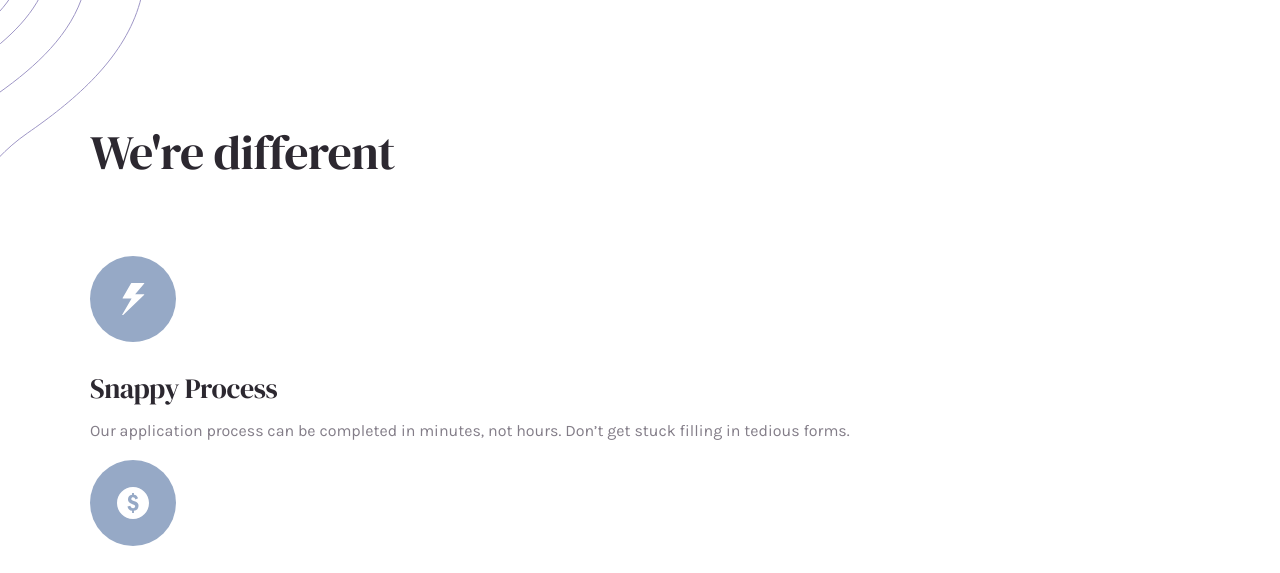
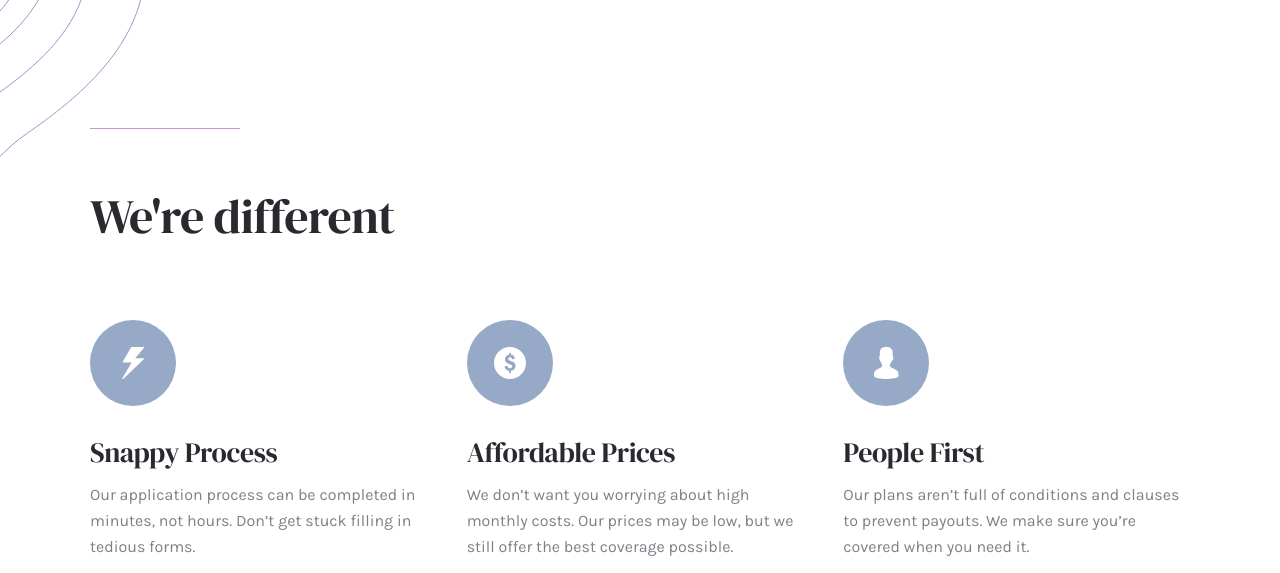
Before and after one commit to tihusky/insure-landing-page, a website: page index.html in a window 1280 px wide. Shown: the part 930-1503 px from the top of the page. Drawn offline with Linux system fonts and the light colour scheme.

Commit message:
Set max-width for paragraphs and add helper classes for text alignment

```diff
--- a/index.html
+++ b/index.html
@@ -71,7 +71,7 @@
 			<section class="hero">
 				<div class="container">
 					<div class="flex fw-wrap gap-horizontal">
-						<div class="column column-50 hero__body">
+						<div class="column column-50 hero__body ta-center ta-left-tablet">
 							<h1 class="heading-primary tc-light">
 								Humanizing your insurance.
 							</h1>
@@ -97,14 +97,14 @@
 				</div>
 			</section>
 
-			<section class="features">
+			<section class="features ta-center ta-left-tablet">
 				<div class="container">
-					<h2 class="heading-secondary heading-secondary--large tc-dark">
+					<h2 class="heading-secondary heading-secondary--large tc-dark divider-top">
 						We're different
 					</h2>
 
-					<div class="flex fw-wrap mt-huge">
-						<div class="card">
+					<div class="flex fw-wrap gap-horizontal gap-vertical mt-huge">
+						<div class="column column-33 card">
 							<img src="images/icon-snappy-process.svg" alt="" class="card__icon">
 
 							<h3 class="heading-tertiary mt-medium tc-dark">
@@ -117,7 +117,7 @@
 							</p>
 						</div>
 
-						<div class="card">
+						<div class="column column-33 card">
 							<img src="images/icon-affordable-prices.svg" alt="" class="card__icon">
 
 							<h3 class="heading-tertiary mt-medium tc-dark">
@@ -130,7 +130,7 @@
 							</p>
 						</div>
 
-						<div class="card">
+						<div class="column column-33 card">
 							<img src="images/icon-people-first.svg" alt="" class="card__icon">
 
 							<h3 class="heading-tertiary mt-medium tc-dark">
--- a/scss/base/_typography.scss
+++ b/scss/base/_typography.scss
@@ -71,6 +71,36 @@ body {
 // Paragraphs
 
 .paragraph {
+	max-width: 55ch;
 	font-size: 1rem;
 	line-height: 1.625;
 }
+
+//////////////////////////////
+// Text Alignment
+
+.ta-center {
+	text-align: center;
+
+	h1,
+	h2,
+	h3,
+	p {
+		margin-left: auto;
+		margin-right: auto;
+	}
+}
+
+.ta-left-tablet {
+	@media (min-width: $tablet) {
+		text-align: left;
+
+		h1,
+		h2,
+		h3,
+		p {
+			margin-left: 0;
+			margin-right: 0;
+		}
+	}
+}
--- a/scss/pages/_home.scss
+++ b/scss/pages/_home.scss
@@ -51,12 +51,10 @@
 		position: relative;
 		padding: 5.625rem 1.5rem;
 		background: url('../images/bg-pattern-intro-left-mobile.svg') no-repeat top left;
-		text-align: center;
 
 		@media (min-width: $tablet) {
 			padding: 4rem 0 16rem;
 			background: none;
-			text-align: left;
 
 			&::before {
 				position: absolute;
```
